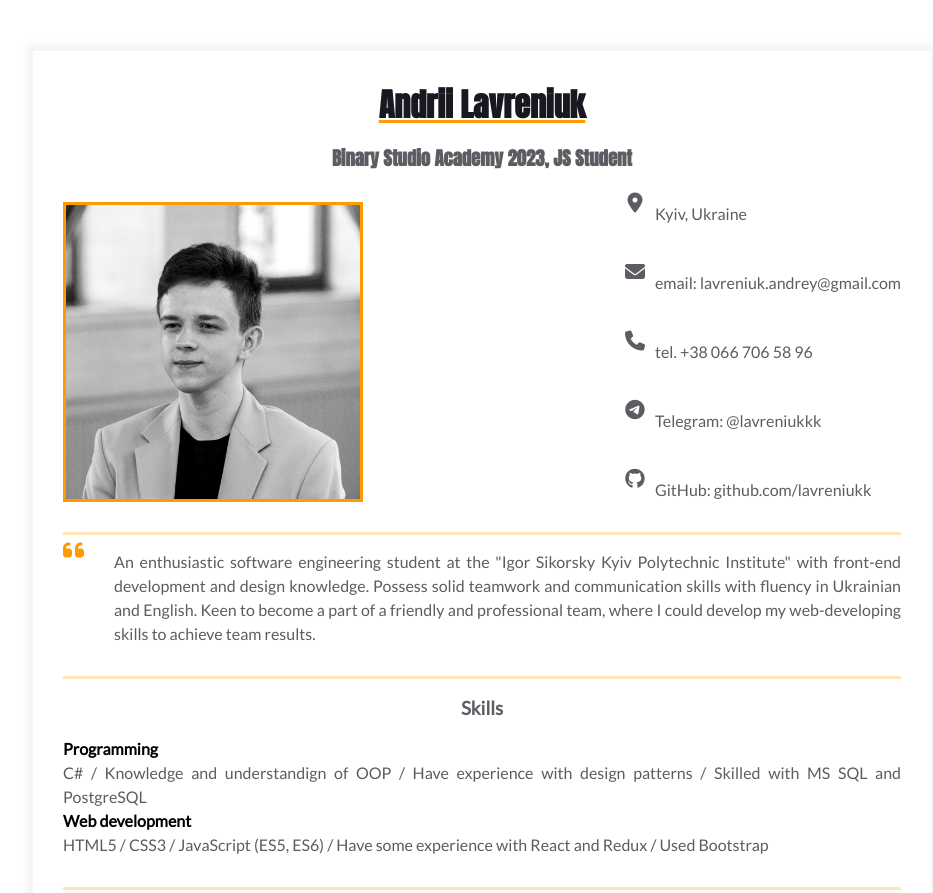
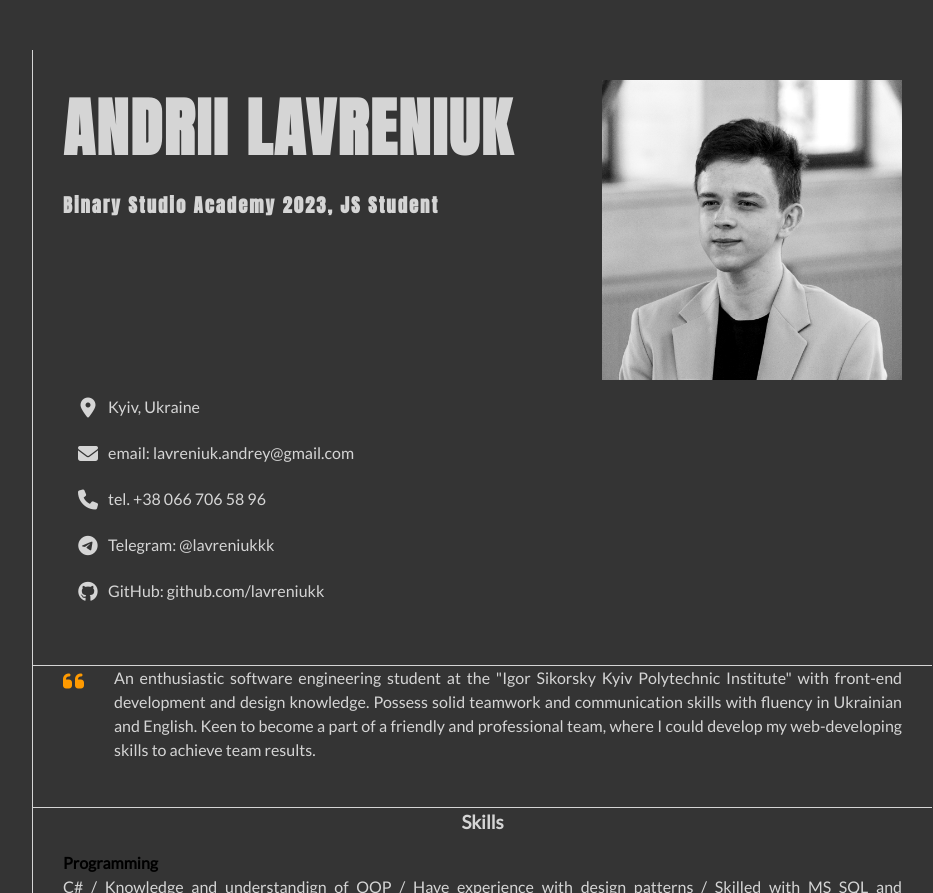
Before and after one commit to lavreniukk/homepage, a plain HTML site: page index.html in a window 1280 px wide. Shown: the top 893 px of the page, without its empty margins (158-1091 px from the left). Drawn offline with Linux system fonts and the light colour scheme.

Commit message:
Changed styles of contact-info part

```diff
--- a/index.html
+++ b/index.html
@@ -15,15 +15,17 @@
         <div class="resume">
           <div class="container">
             <div class="resume__block">
+                <div class="contact_info_container fv">
+                    <div class="contact_info_container fh">
+                        <div class="сontact-info__headers">
                             <h1 class="contact-info__header">Andrii Lavreniuk</h1>
                             <h3 class="contact-info__sub-header">Binary Studio Academy 2023, JS Student</h3>
-
-              <div class="contact_info_container fh">
-
+                        </div>
                         <div class="contact-info__block contact-info__block--center">
                             <img class="contact-info__avatar" src="assets/avatar.jpg" alt="Avatar">
                         </div>
-
+                    </div>
+                    <div class="contact_info_container p-15 fh">
                             <div class="contact-info__block">
                             <a href="" rel="author" class="contact-info__item">
                                 <div class="contact-info__item-icon-wrapper">
@@ -32,7 +34,7 @@
                                 <span>Kyiv, Ukraine</span>
                             </a>
 
-                    <a href="" rel="author" class="contact-info__item">
+                            <a href="mailto:lavreniuk.andrey@gmail.com" rel="author" class="contact-info__item">
                                 <div class="contact-info__item-icon-wrapper">
                                     <i class="fa-solid fa-envelope fa-lg"></i>
                                 </div>
@@ -46,19 +48,20 @@
                                 <span>tel. +38 066 706 58 96</span>
                             </a>
 
-                    <a href="https://ua.linkedin.com/company/binary-studio_241166" rel="author" class="contact-info__item">
+                            <a href="https://t.me/lavreniukkk" rel="author" class="contact-info__item">
                                 <div class="contact-info__item-icon-wrapper">
                                     <i class="fa-brands fa-telegram fa-lg"></i>
                                 </div>
                                 <span>Telegram: @lavreniukkk</span>
                             </a>
 
-                    <a href="" rel="author" class="contact-info__item">
+                            <a href="https://github.com/lavreniukk" rel="author" class="contact-info__item">
                                 <div class="contact-info__item-icon-wrapper">
                                     <i class="fa-brands fa-github fa-lg"></i>
                                 </div>
                                 <span>GitHub: github.com/lavreniukk</span>
                             </a>
+                            </div>
                         </div>
                 </div>
             </div>
--- a/styles.css
+++ b/styles.css
@@ -7,9 +7,10 @@
 body {
     font-family: 'Lato', sans-serif;
     line-height: 1.5;
+    background-color: #343434;
 
-    --primary-text-color: #181820;
-    --secondary-text-color: #5c5c62;
+    --primary-text-color: #d5d5d5;
+    --secondary-text-color: #d5d5d5;
     --durability-text-color: #6a737d9c;
     --icon-color: #6a737d;
     --border-color: #ff9a0045;
@@ -20,6 +21,7 @@ body {
     margin: 0 auto;
     padding: 0 30px;
     max-width: 900px;
+    border-bottom: 1px solid var(--primary-text-color);
 }
 
 .fh {
@@ -36,16 +38,22 @@ body {
 
 .resume {
     margin: 50px auto;
-    border: 1px solid #f5f5f5;
-    box-shadow: 1px 1px 7px 7px #f5f5f5;
     padding: 30px 0;
     max-width: 900px;
+    border-left: 1px solid var(--primary-text-color);
 }
 
 .resume__block {
-    border-bottom: 3px solid var(--border-color);
     padding-bottom: 30px;
     margin-bottom: 15px;
+}
+
+.p-15 {
+    padding: 15px;
+}
+
+.fa-solid, .fa-brands {
+    line-height: 1.3 !important;
 }
 
 @media screen and (max-width: 576px) {
@@ -59,6 +67,10 @@ body {
         align-items: center;
     }
 
+    .contact-info__avatar {
+        margin-bottom: 50px;
+    }
+
     .contact-info__block:not(:last-child) {
         margin-bottom: 20px;
     }
@@ -68,22 +80,28 @@ body {
     }
 }
 
+.contact-info__headers {
+    display: flex;
+    flex-direction: column;
+}
+
 .contact-info__header,
 .contact-info__sub-header {
     font-family: 'Anton', sans-serif;
-    text-align: center;
+    text-align: left;
+    letter-spacing: 2px;
 }
 
 .contact-info__header {
+    font-size: 4rem;
     color: var(--primary-text-color);
     margin-bottom: 15px;
-    text-decoration-color: var(--text-decoration-color);
-    text-decoration-line: underline;
+    text-transform: uppercase;
 }
 
 .contact-info__sub-header {
     color: var(--secondary-text-color);
-    margin-bottom: 30px;
+    margin-bottom: 50px;
 }
 
 .contact-info__block {
@@ -127,8 +145,6 @@ body {
     width: 300px;
     height: 300px;
     object-fit: cover;
-    border: 3px solid;
-    border-color: var(--text-decoration-color);
 }
 
 .intro {
```
Lines whose indentation alone changed are shown as unchanged.
